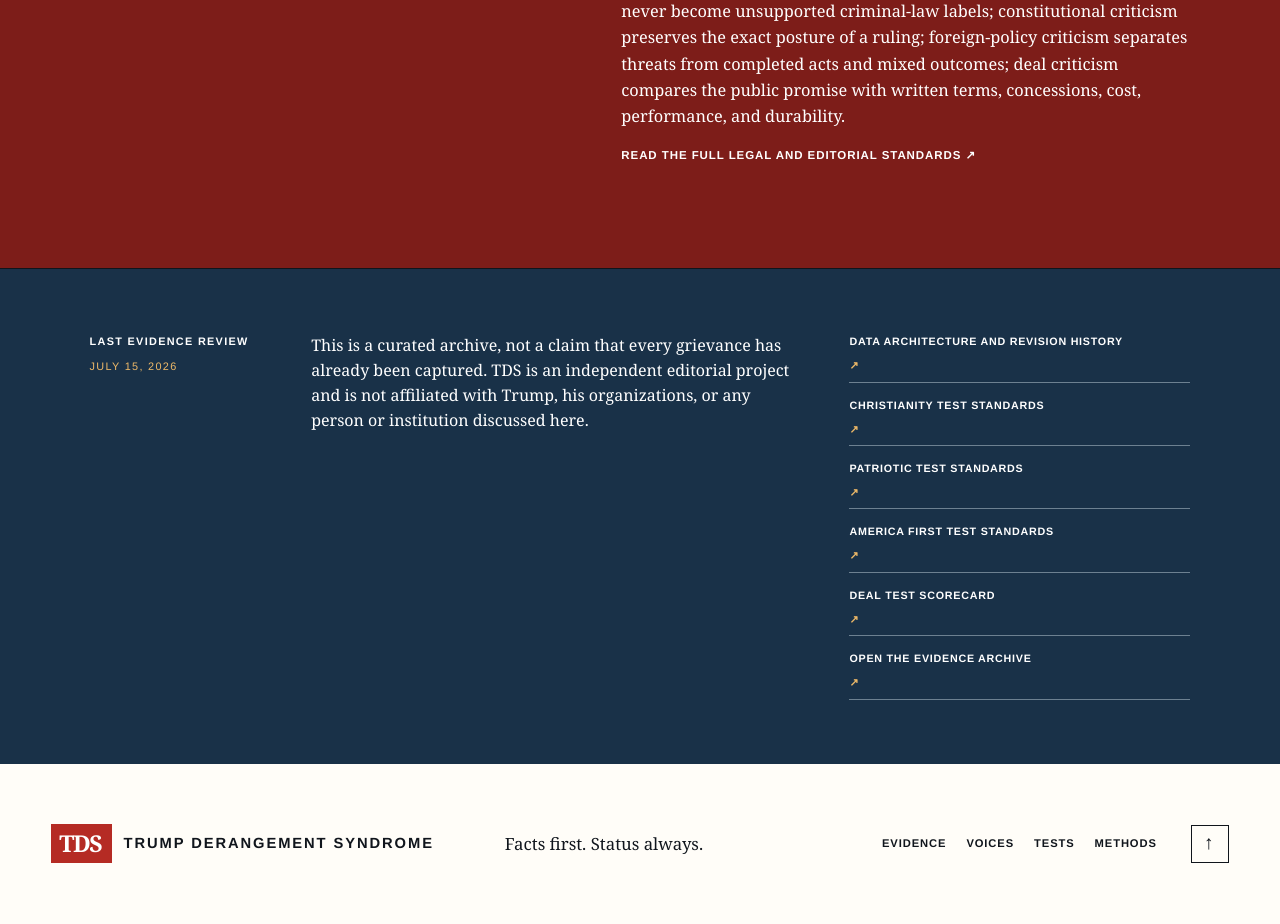
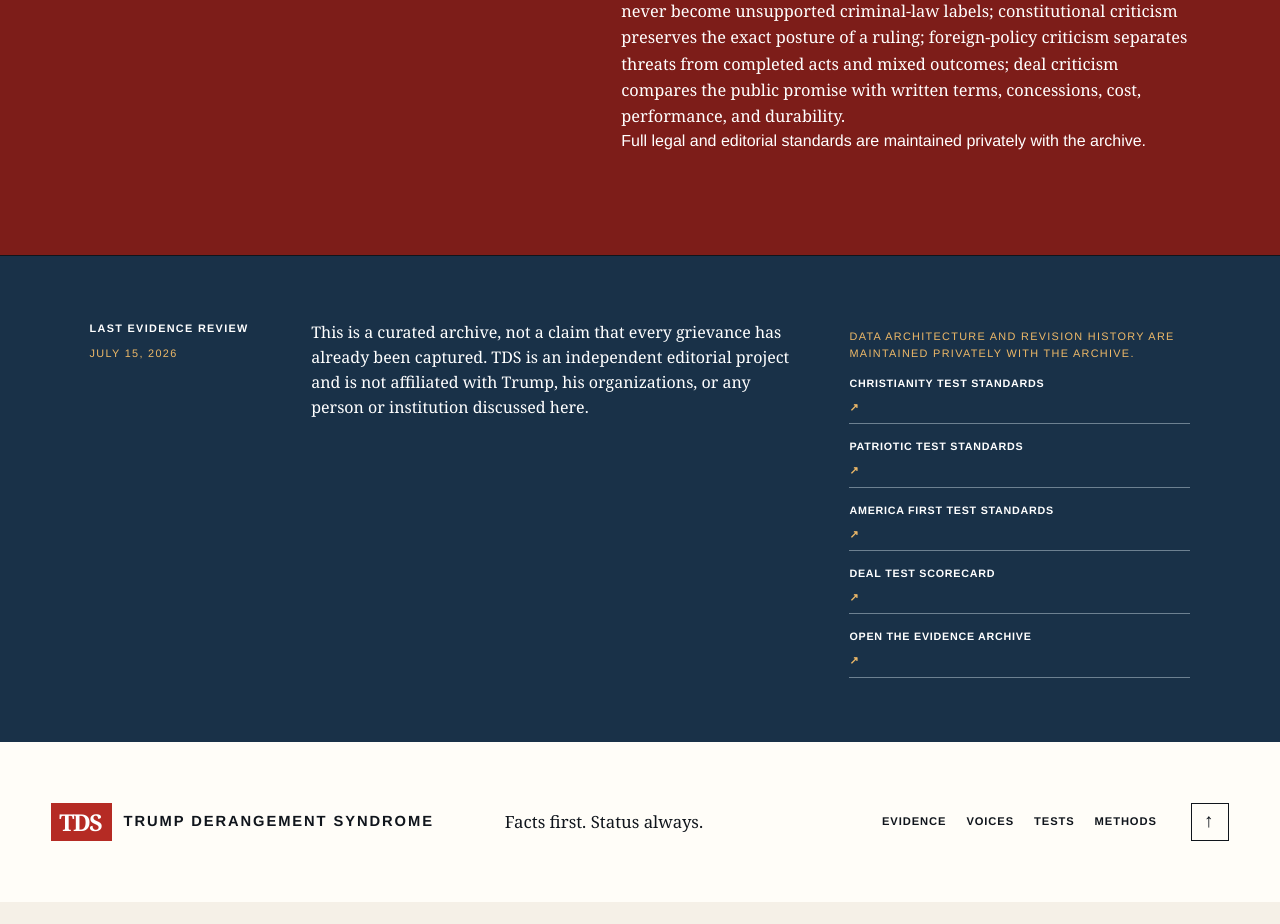
Before and after one commit to dtrezise/TDS, a Next.js app: page /methodology in a window 1280 px wide. Shown: the part 4540-5464 px from the top of the page. After the commit the page ends 5442 px from the top, so only its background shows below. Built offline with nearby package versions, Linux system fonts and the light colour scheme.

Commit message:
Remove public repository links from site

```diff
--- a/app/methodology/page.tsx
+++ b/app/methodology/page.tsx
@@ -138,7 +138,7 @@ export default function MethodologyPage() {
         <div>
           <p>A source link does not immunize a false republication. Unresolved claims are attributed. Secret intent is not invented. Fact, inference, and opinion are separated. Original disputed accusations receive a response opportunity when practicable, and unusually high-risk work should receive media-law review.</p>
           <p>Every test follows the same discipline. Sin-language and moral analogy never become unsupported criminal-law labels; constitutional criticism preserves the exact posture of a ruling; foreign-policy criticism separates threats from completed acts and mixed outcomes; deal criticism compares the public promise with written terms, concessions, cost, performance, and durability.</p>
-          <a href="https://github.com/dtrezise/TDS/blob/main/EDITORIAL_STANDARDS.md" target="_blank" rel="noreferrer">Read the full legal and editorial standards <ArrowIcon /></a>
+          <span>Full legal and editorial standards are maintained privately with the archive.</span>
         </div>
       </section>
 
@@ -146,7 +146,7 @@ export default function MethodologyPage() {
         <div><strong>Last evidence review</strong><span>{lastReviewed}</span></div>
         <p>This is a curated archive, not a claim that every grievance has already been captured. TDS is an independent editorial project and is not affiliated with Trump, his organizations, or any person or institution discussed here.</p>
         <div className="methodology-note__links">
-          <a href="https://github.com/dtrezise/TDS/blob/main/docs/ARCHIVE_DATA_ARCHITECTURE.md" target="_blank" rel="noreferrer">Data architecture and revision history <ArrowIcon /></a>
+          <span>Data architecture and revision history are maintained privately with the archive.</span>
           <Link href="/christianity-test">Christianity Test standards <ArrowIcon /></Link>
           <Link href="/patriotic-test">Patriotic Test standards <ArrowIcon /></Link>
           <Link href="/america-first-test">America First Test standards <ArrowIcon /></Link>
```
Also changed, not shown: 1 other file (tests, documents, lock files or other folders).
